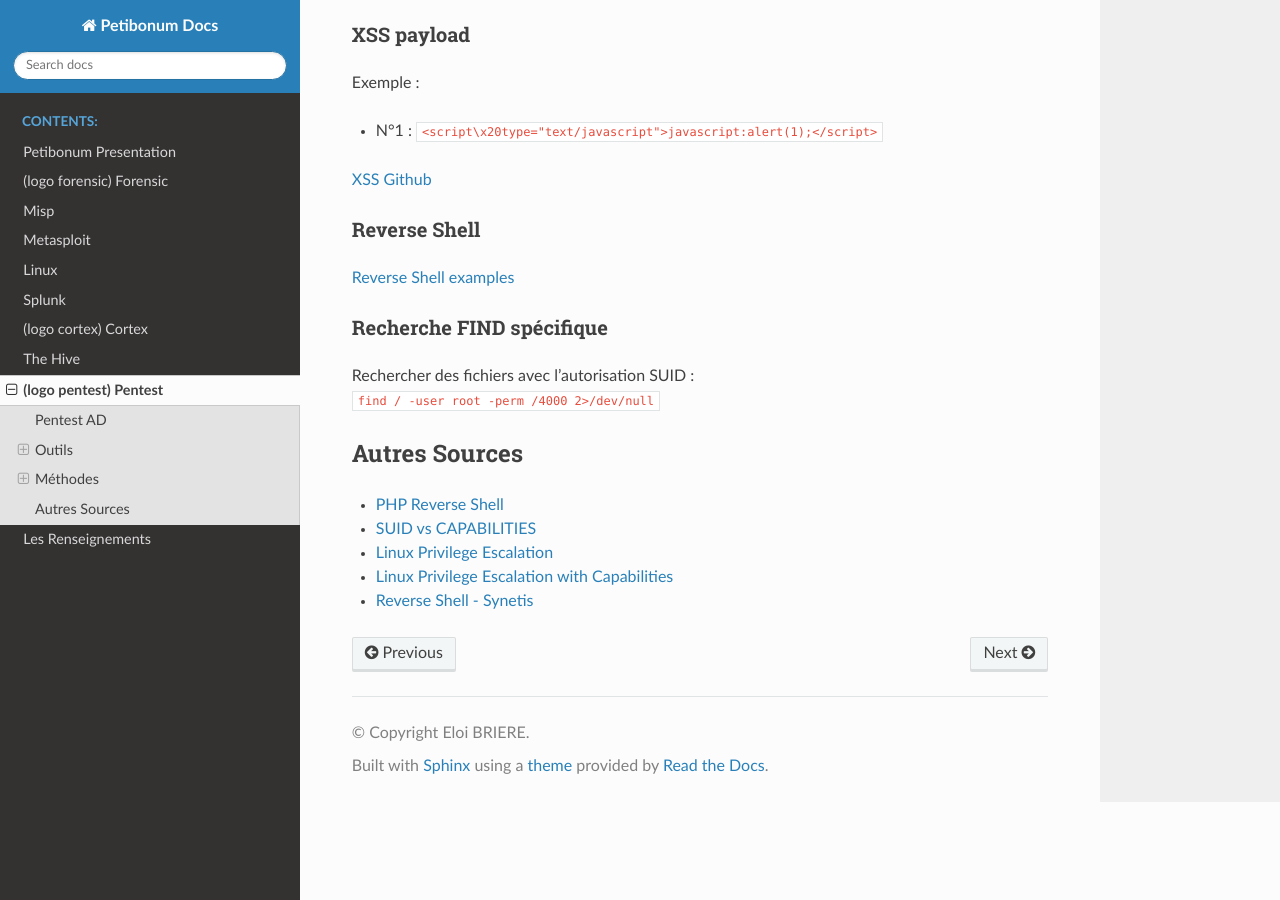
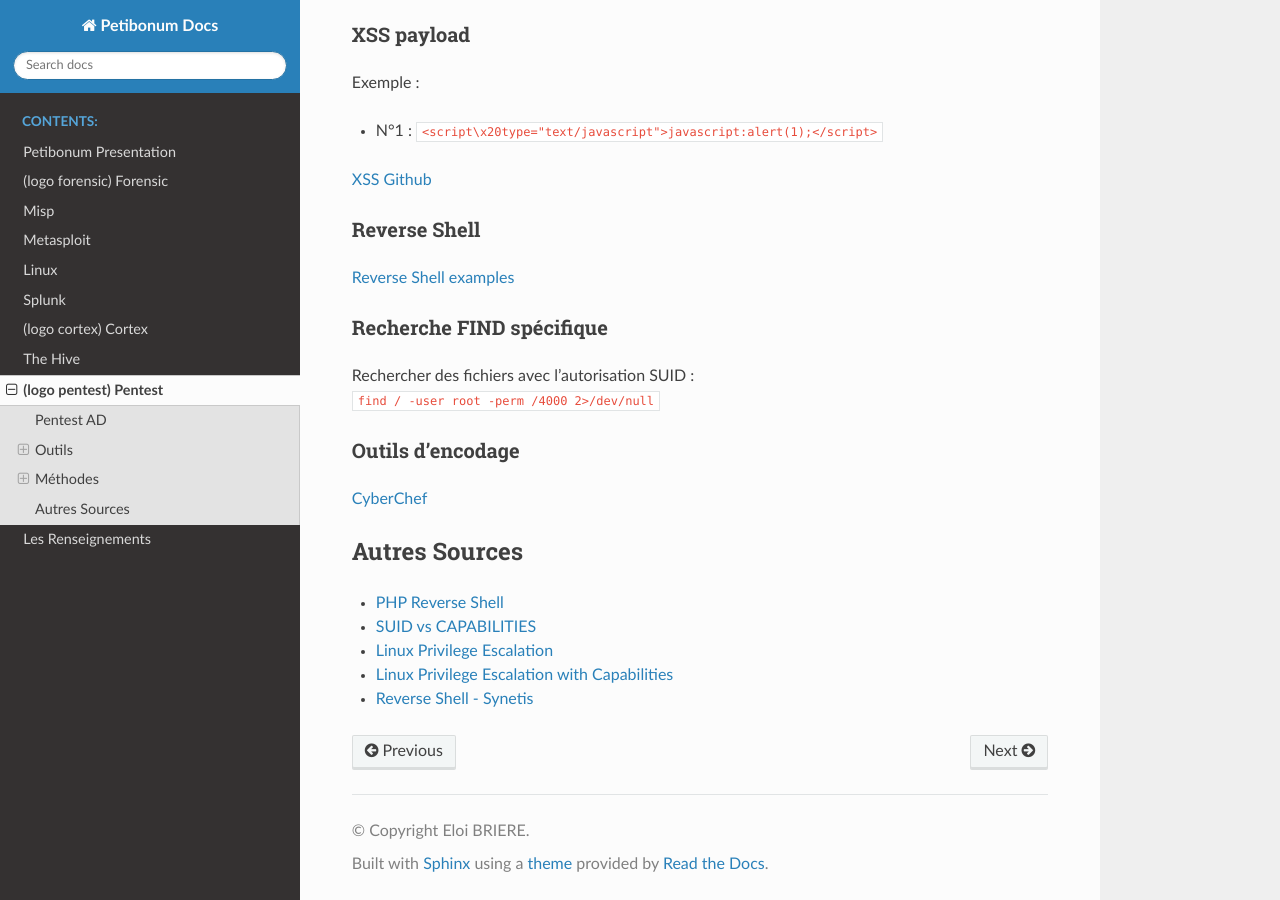
Before and after one commit to Iole-Bri/misp_docs_2, a Sphinx documentation site: the page built from docs/source/src/pentest.md, in a window 1280 px wide and 900 px high, scrolled down 2420 px. Built offline with Sphinx 7.4.7 and the Read the Docs theme 2.0.0, drawn with Linux system fonts in a browser that asks for light colours.

Commit message:
modif pentest.md

````diff
--- a/docs/source/src/pentest.md
+++ b/docs/source/src/pentest.md
@@ -106,6 +106,10 @@ Exemple :
 Rechercher des fichiers avec l'autorisation SUID :
 <br/>```find / -user root -perm /4000 2>/dev/null```
 
+### Outils d'encodage
+
+[CyberChef](https://gchq.github.io/CyberChef/)
+
 ## Autres Sources
 
 * [PHP Reverse Shell](http://pentestmonkey.net/tools/web-shells/php-reverse-shell)
````
